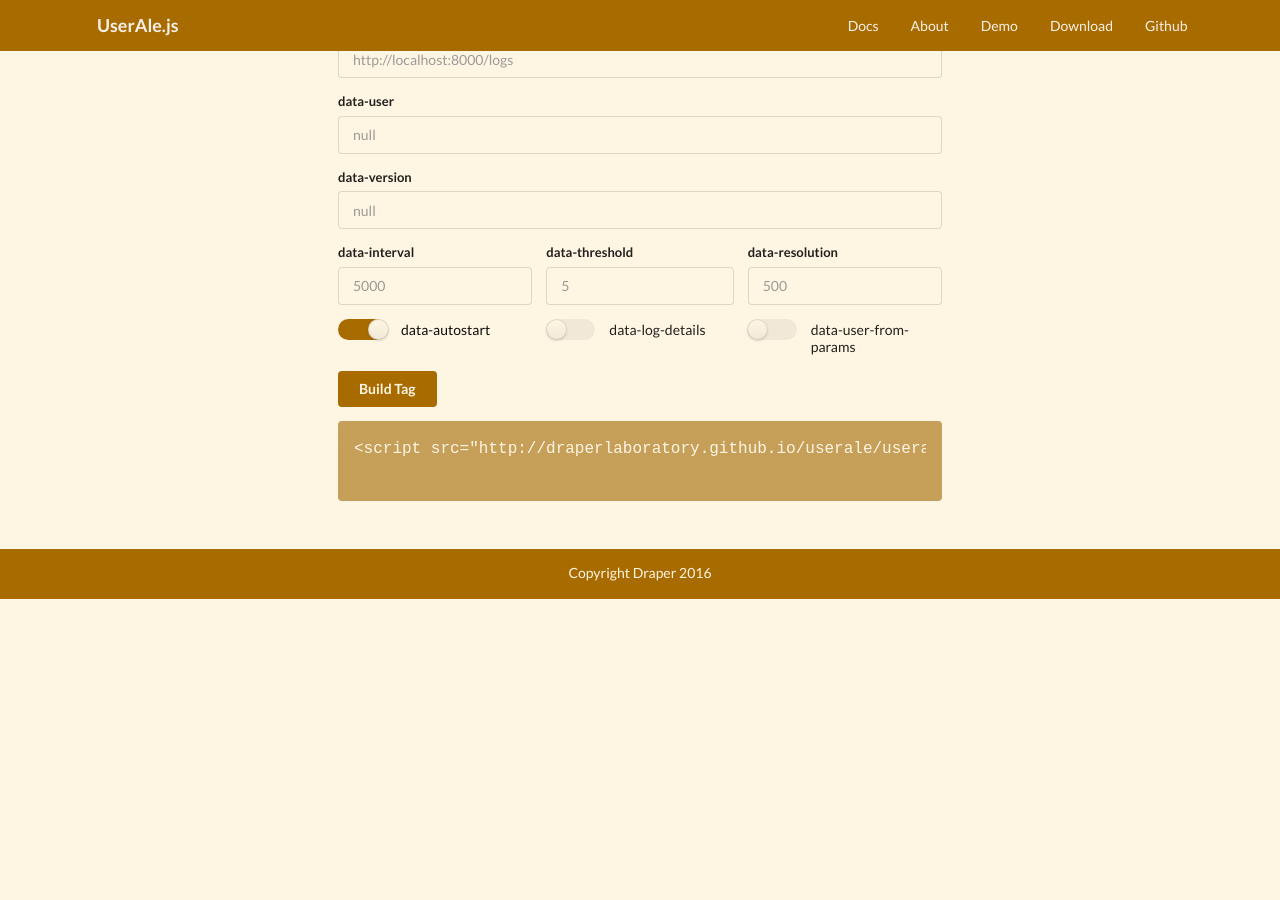
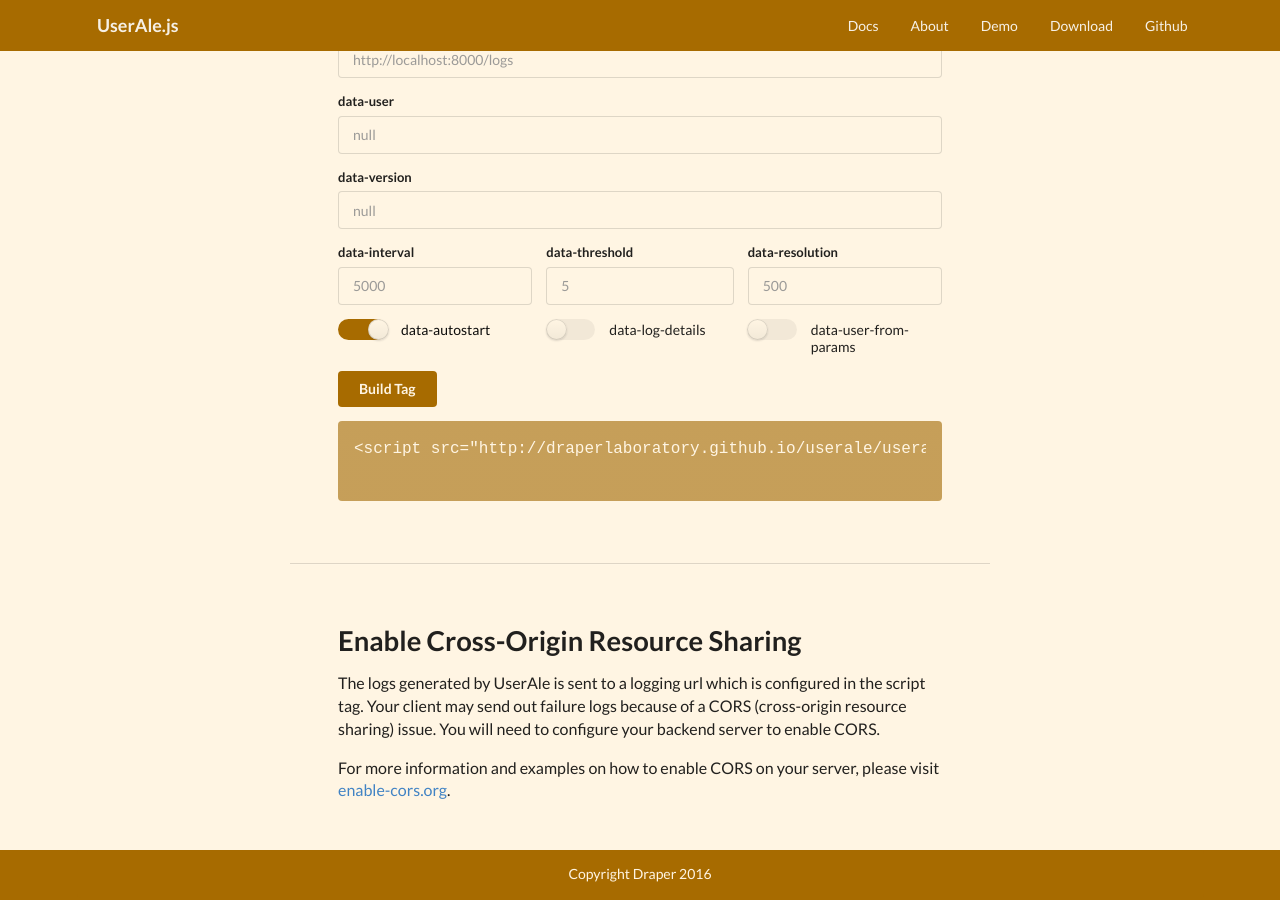
Before and after one commit to apache/flagon-useralejs, a Jekyll site: the page built from docs.html, in a window 1280 px wide and 900 px high, scrolled down 2350 px. Built offline with Jekyll 4.4.1, drawn with Linux system fonts in a browser that asks for light colours; before the commit the page ends 2949 px from its top, so only the background shows below that.

Commit message:
Added CORS documentation. Fixed typo in docs page.

```diff
--- a/about.html
+++ b/about.html
@@ -7,11 +7,11 @@
   <div class="ui large header">About</div>
 
   <p>
-    UserAle.js is one of the Software As A Sensor&trade; products.  The goal of Software As A Sensor&trade; is to develop understanding of your users through their interactions with your software product.  You can then apply that understanding to improve your product's design and funtionality.  UserAle.js provides an easy way to generate highly detailed log streams from a web application.
+    UserAle.js is one of the Software As A Sensor&trade; products.  The goal of Software As A Sensor&trade; is to develop understanding of your users through their interactions with your software product.  You can then apply that understanding to improve your product's design and functionality.  UserAle.js provides an easy way to generate highly detailed log streams from a web application.
   </p>
 
   <p>
-    UserAle.js is developed at Draper and released free and open source through the Apache v2.0 license.  Bug reports and contributions are welcome through Github.
+    UserAle.js is developed at <a href="http://www.draper.com">Draper</a> and released free and open source through the <a href="http://www.apache.org/licenses/LICENSE-2.0">Apache v2.0 license</a>.  Bug reports and contributions are welcome through <a href="https://github.com/draperlaboratory/useralejs/issues">Github</a>.
   </p>
 
 </div>
--- a/docs.html
+++ b/docs.html
@@ -209,4 +209,20 @@
 
   </div>
 
+  <div id="builder" class="ui divider"></div>
+
+  <div class="ui vertical very padded basic page segment">
+
+    <div class="ui large header">Enable Cross-Origin Resource Sharing</div>
+
+    <p>
+      The logs generated by UserAle is sent to a logging url which is configured in the script tag. Your client may send out failure logs because of a CORS (cross-origin resource sharing) issue. You will need to configure your backend server to enable CORS.
+    </p>
+
+    <p>
+      For more information and examples on how to enable CORS on your server, please visit <a href="http://enable-cors.org/index.html">enable-cors.org</a>.
+    </p>
+
+  </div>
+
 </div>
```
